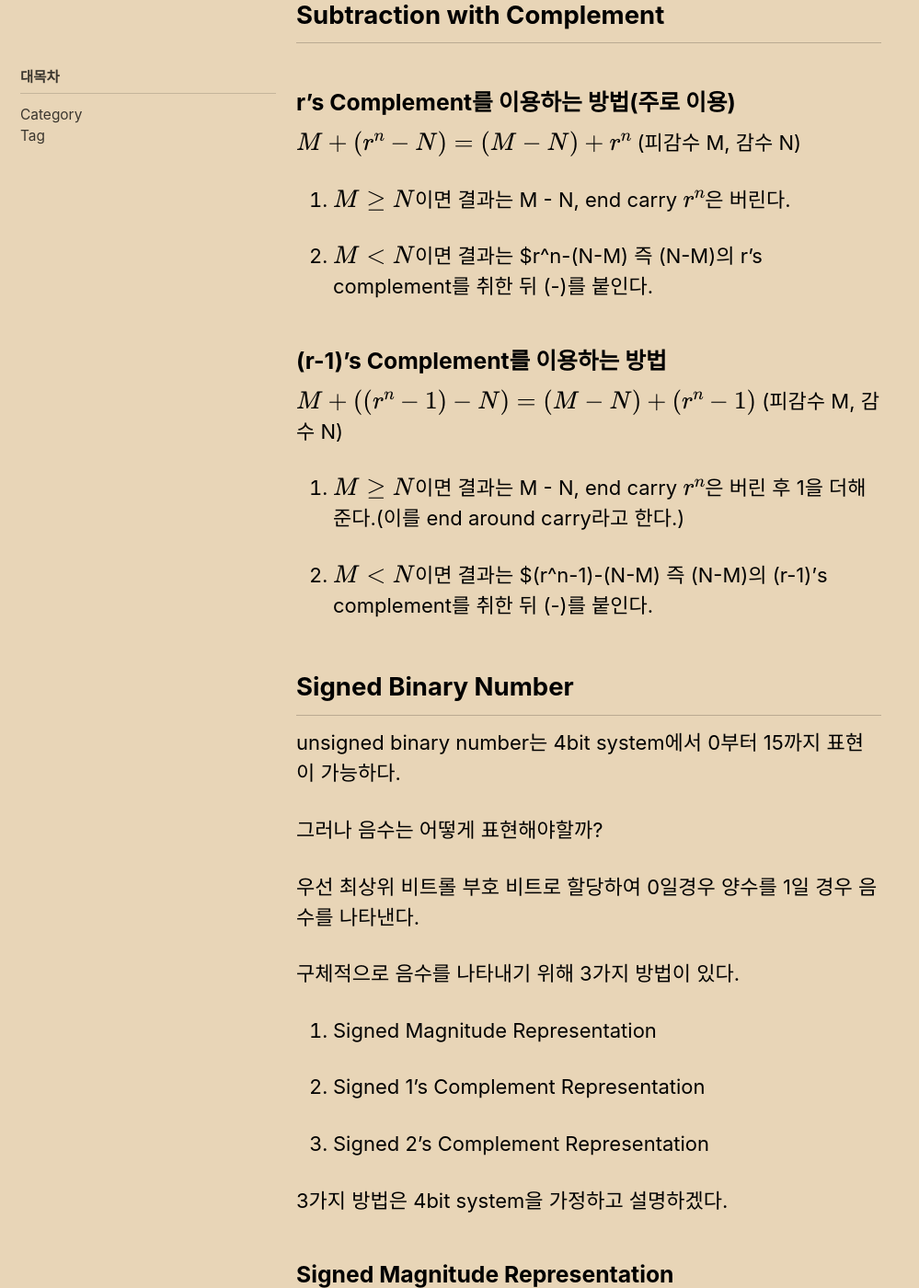
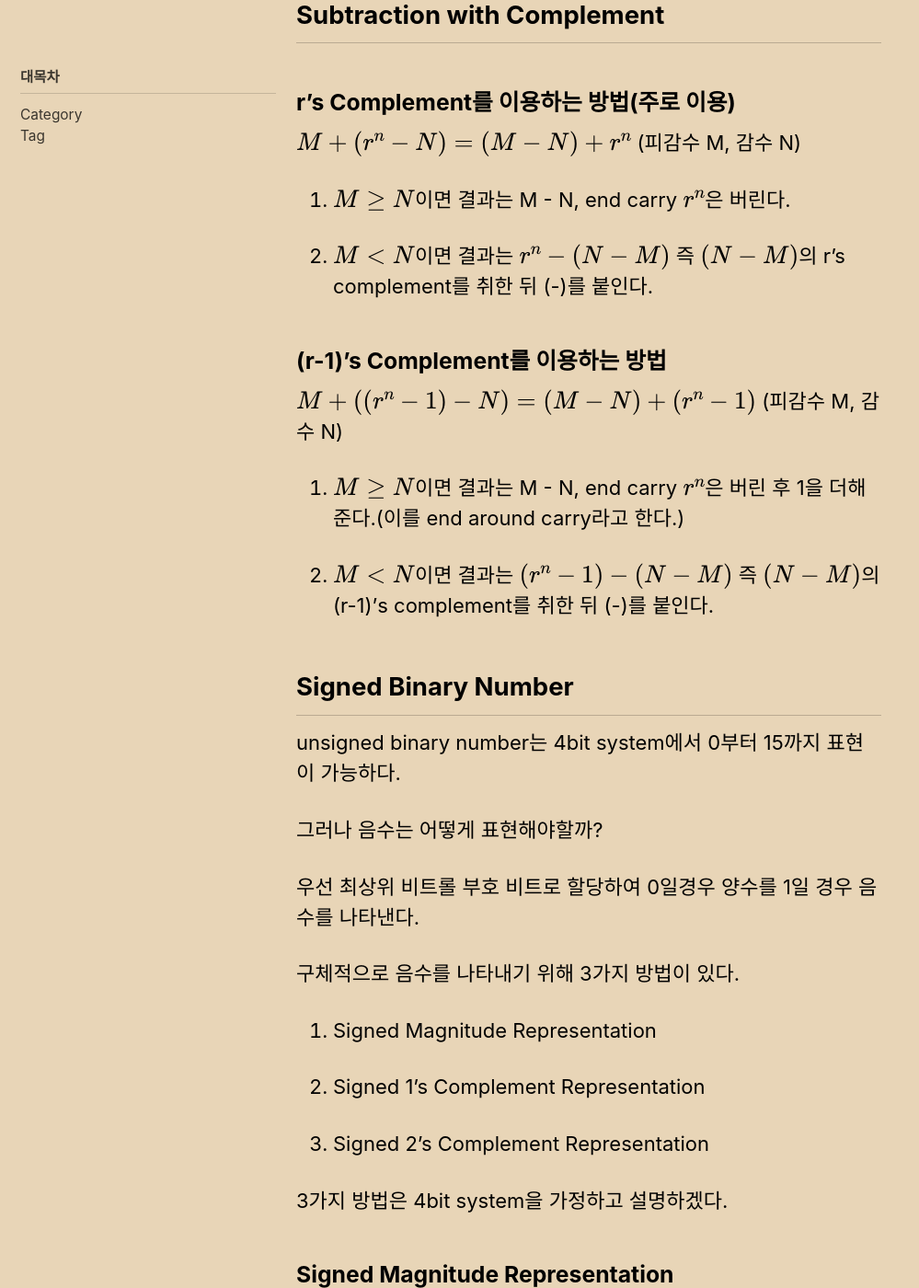
Before and after one commit to Lucas-Shin-Dev/lucas-shin-dev.github.io, a Jekyll site: the page built from _posts/2023-03-15-DigitalDesign0315.md, in a window 1280 px wide and 1400 px high, scrolled down 3937 px. Shown: the whole window at 92% size, without its empty margins (0-999 px from the left). Built offline with Jekyll 4.4.1, drawn with Linux system fonts in a browser that asks for light colours; cached includes are drawn as plain includes; formulas are drawn with MathJax 3; comment, search, counter and statistics services are not loaded.

Commit message:
modify Latex

```diff
--- a/_posts/2023-03-15-DigitalDesign0315.md
+++ b/_posts/2023-03-15-DigitalDesign0315.md
@@ -117,7 +117,7 @@ $M + (r^n-N) = (M - N) + r^n\$ (피감수 M, 감수 N)
 
  1. $M \ge N\$이면 결과는 M - N, end carry $r^n\$은 버린다.
 
- 2. $M<N\$이면 결과는 $r^n-(N-M) 즉 (N-M)의 r's complement를 취한 뒤 (-)를 붙인다.
+ 2. $M<N\$이면 결과는 $r^n-(N-M)\$ 즉 $(N-M)\$의 r's complement를 취한 뒤 (-)를 붙인다.
 
 
 
@@ -127,7 +127,7 @@ $M + ((r^n-1)-N) = (M - N) + (r^n-1)\$ (피감수 M, 감수 N)
 
  1. $M \ge N\$이면 결과는 M - N, end carry $r^n\$은 버린 후 1을 더해준다.(이를 end around carry라고 한다.)
 
- 2. $M<N\$이면 결과는 $(r^n-1)-(N-M) 즉 (N-M)의 (r-1)'s complement를 취한 뒤 (-)를 붙인다.
+ 2. $M<N\$이면 결과는 $(r^n-1)-(N-M)\$ 즉 $(N-M)\$의 (r-1)'s complement를 취한 뒤 (-)를 붙인다.
 
 
 
```
Also changed, not shown: other parts of _posts/2023-03-15-DigitalDesign0315.md (+0 -6 lines).
